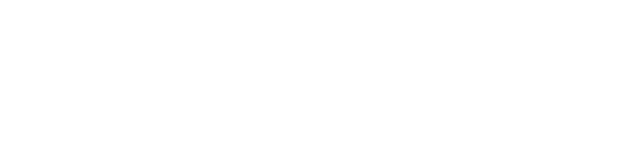
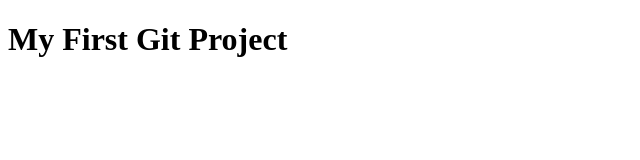
Before and after one commit to Nayar/di_first_git, a plain HTML site: page index.html in a window 1280 px wide. Shown: the whole page, without its empty margins (0-640 px from the left). Drawn offline with Linux system fonts and the light colour scheme.

Commit message:
changed the title

```diff
--- a/index.html
+++ b/index.html
@@ -2,10 +2,12 @@
 <html lang="">
   <head>
     <meta charset="utf-8">
-    <title></title>
+    <title>My First Git Project</title>
   </head>
   <body>
-    <header></header>
+    <header>
+      <h1>My First Git Project</h1>
+    </header>
     <main></main>
     <footer></footer>
   </body>
```
